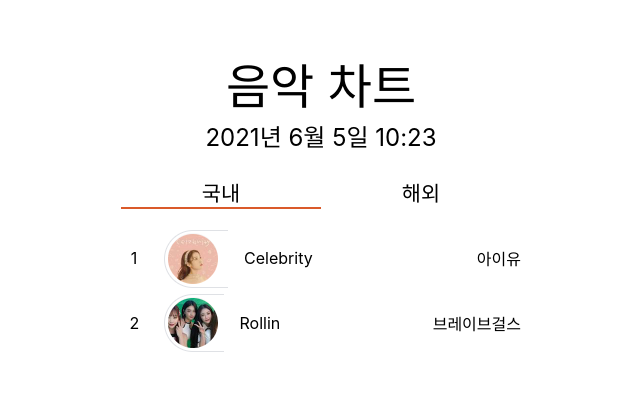
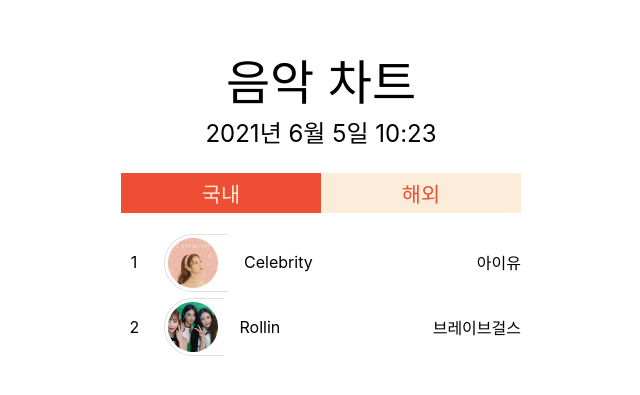
Before and after one commit to xxonbang/react_template_infinity_scroll, a React (Create React App) app: page / in a window 1280 px wide. Shown: the part 199-594 px from the top of the page, without its empty margins (319-959 px from the left). Built offline with nearby package versions, Linux system fonts and the light colour scheme.

Commit message:
tap component CSS 수정

```diff
--- a/src/components/tap/tap.css
+++ b/src/components/tap/tap.css
@@ -1,13 +1,27 @@
 .tap {
   width: 100%;
+  display: flex;
 }
 
 .tap__domestic {
+  height: 2.5rem;
   font-size: 1.3rem;
   display: inline-block;
   width: 50%;
   text-align: center;
+  background-color: #fcedda;
+  color: #ee4e34;
+  display: flex;
+  align-items: center;
+  justify-content: center;
 }
+
+/* .tap__domestic {
+  font-size: 1.3rem;
+  display: inline-block;
+  width: 50%;
+  text-align: center;
+} */
 
 .tap__domestic:hover {
   cursor: pointer;
@@ -24,11 +38,24 @@
 }
 
 .tap__overseas {
+  height: 2.5rem;
   font-size: 1.3rem;
   display: inline-block;
   width: 50%;
   text-align: center;
+  background-color: #fcedda;
+  color: #ee4e34;
+  display: flex;
+  align-items: center;
+  justify-content: center;
 }
+
+/* .tap__overseas {
+  font-size: 1.3rem;
+  display: inline-block;
+  width: 50%;
+  text-align: center;
+} */
 
 .tap__overseas:hover {
   cursor: pointer;
@@ -45,9 +72,19 @@
 }
 
 .tap__domestic.selected {
+  background-color: #ee4e34;
+  color: #fcedda;
+}
+
+.tap__overseas.selected {
+  background-color: #ee4e34;
+  color: #fcedda;
+}
+
+/* .tap__domestic.selected {
   border-bottom: 2px solid #da5a2a;
 }
 
 .tap__overseas.selected {
   border-bottom: 2px solid #da5a2a;
-}
+} */
```
Also changed, not shown: 1 other file (tests, documents, lock files or other folders).
